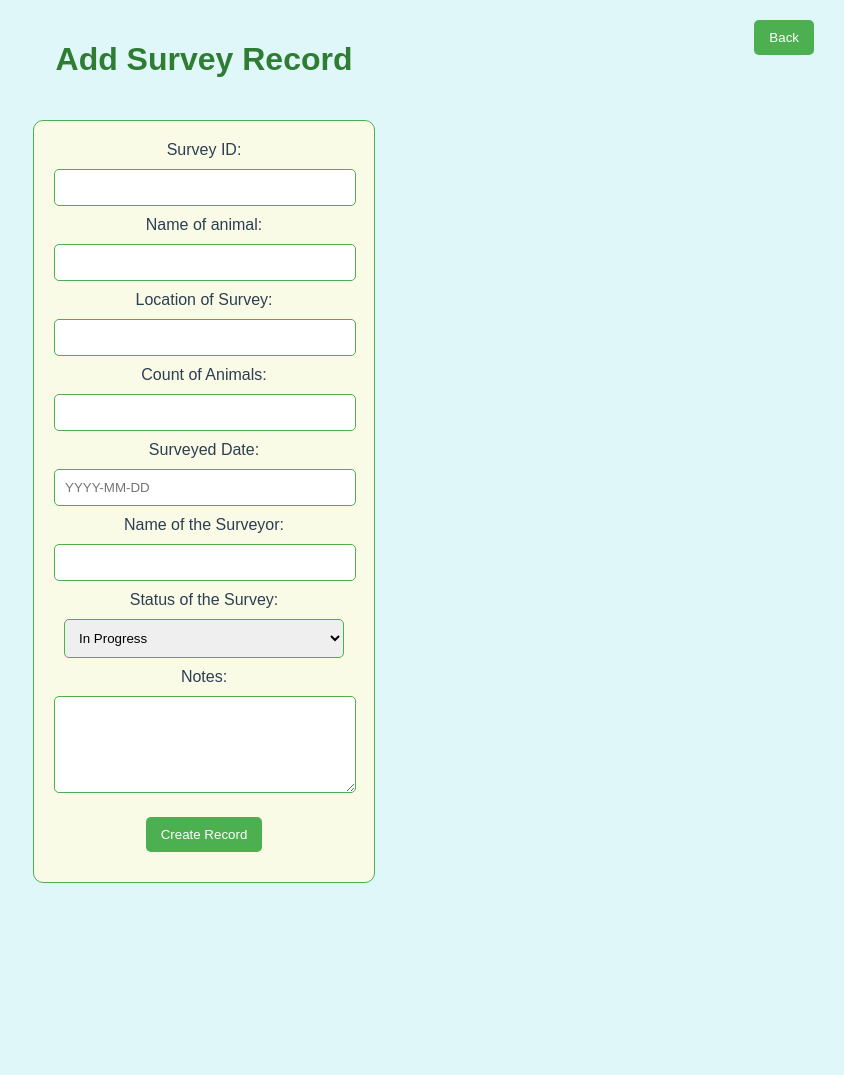
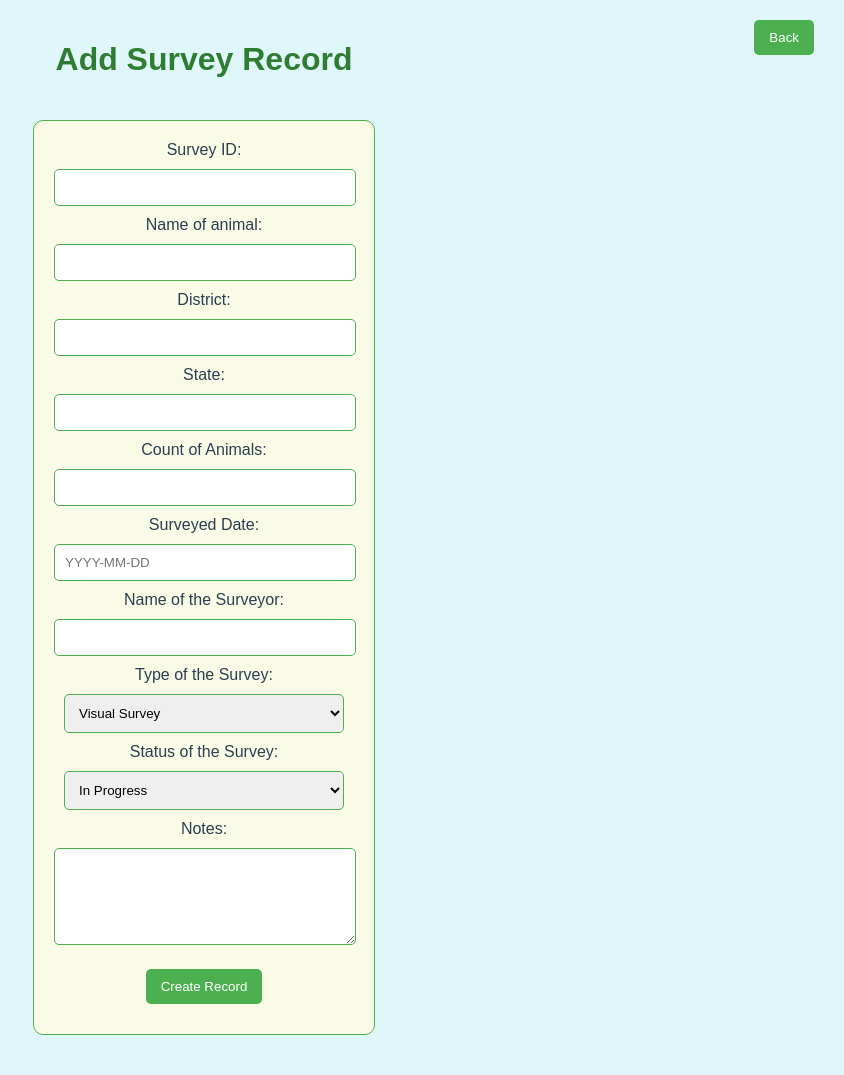
Before and after one commit to allensamjoshua/animal-survey-tracking, a Flask app: page /admin/admin_dashboard/create_record in a window 1280 px wide. Shown: the whole page, without its empty margins (436-1280 px from the left). Before the commit the page ends 883 px from the top, so only its background shows below. Run offline with Flask 3, Linux system fonts and the light colour scheme; the visitor is signed in with stand-in values (Sample User, id 1).

Commit message:
District and Method Added

```diff
--- a/app.py
+++ b/app.py
@@ -19,10 +19,12 @@ bcrypt = Bcrypt(app)
 class AnimalSurvey(db.Model):
     survey_id = db.Column(db.Integer, primary_key=True)
     animal_name = db.Column(db.String(50), nullable=False)
+    place = db.Column(db.String(50))
     location = db.Column(db.String(50), nullable=False)
     animal_count = db.Column(db.Integer)
     survey_date = db.Column(db.Date)
     surveyor_name = db.Column(db.String(50))
+    method = db.Column(db.String(50))
     status = db.Column(db.String(50), nullable=False)
     notes = db.Column(db.Text)
 
@@ -73,10 +75,12 @@ def create_record():
     if request.method == 'POST':
         s_id = request.form['survey_id']
         a_name = request.form['animal_name']
+        plc = request.form['place']
         loc = request.form['location']
         a_count = request.form['animal_count']
         s_date = request.form['survey_date']
         s_name = request.form['surveyor_name']
+        s_type = request.form['type']
         stats = request.form['status']
         notes = request.form['notes']
 
@@ -89,10 +93,12 @@ def create_record():
             insert_qry = AnimalSurvey(
                 survey_id=s_id,
                 animal_name=a_name,
+                place = plc,
                 location=loc,
                 animal_count=a_count,
                 survey_date=s_date,
                 surveyor_name=s_name,
+                method = s_type,
                 status=stats,
                 notes=notes
             )
@@ -116,16 +122,25 @@ def update_record(survey_id):
             # Update fields if provided
             if request.form['animal_name']:
                 exists.animal_name = request.form['animal_name']
+
+            if request.form['place']:
+                exists.place = request.form['place']
+
             if request.form['location']:
                 exists.location = request.form['location']
+
             if request.form['animal_count']:
                 exists.animal_count = request.form['animal_count']
+
             if request.form['survey_date']:
                 exists.survey_date = request.form['survey_date']
+
             if request.form['surveyor_name']:
                 exists.surveyor_name = request.form['surveyor_name']
+
             if request.form['status']:
                 exists.status = request.form['status']
+
             if request.form['notes']:
                 exists.notes = request.form['notes']
 
--- a/templates/create_record.html
+++ b/templates/create_record.html
@@ -13,22 +13,39 @@
         <form method="post" action="{{ url_for('create_record') }}">
             <label for="survey_id">Survey ID: </label>
             <input type="text" name="survey_id" id="survey_id" required/><br>
+
             <label for="animal_name">Name of animal: </label>
             <input type="text" name="animal_name" id="animal_name" required/><br>
-            <label for="location">Location of Survey: </label>
+
+            <label for="place">District: </label>
+            <input type="text" name="place" id="place" required/><br>
+
+            <label for="location">State: </label>
             <input type="text" name="location" id="location" required/><br>
+
             <label for="animal_count">Count of Animals: </label>
             <input type="number" name="animal_count" id="animal_count"/><br>
+
             <label for="survey_date">Surveyed Date: </label>
             <input type="text" name="survey_date" id="survey_date" placeholder="YYYY-MM-DD" required/><br>
+
             <label for="surveyor_name">Name of the Surveyor: </label>
             <input type="text" name="surveyor_name" id="surveyor_name" required/><br>
+
+            <label for="type">Type of the Survey: </label>
+            <select name="type" id="type">
+                <option value="Visual Survey">Visual Survey</option>
+                <option value="Camera Traps">Camera Traps</option>
+                <option value="Track and Sign Survey">Track and Sign Survey</option>
+            </select><br>
+
             <label for="status">Status of the Survey: </label>
             <select name="status" id="status">
                 <option value="In Progress">In Progress</option>
                 <option value="Completed">Completed</option>
                 <option value="Aborted">Aborted</option>
             </select><br>
+
             <label for="notes">Notes: </label>
             <textarea name="notes" id="notes" rows="5" cols="50"></textarea><br>
             <button type="submit">Create Record</button>
```
Also changed, not shown: templates/admin_dashboard.html (+7 -3 lines), templates/home.html (+6 -2 lines), templates/update_record.html (+11 -1 lines).
